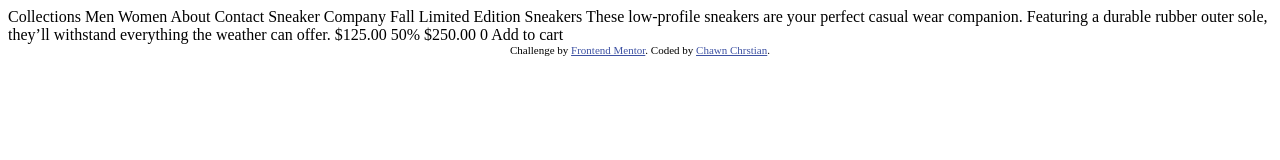
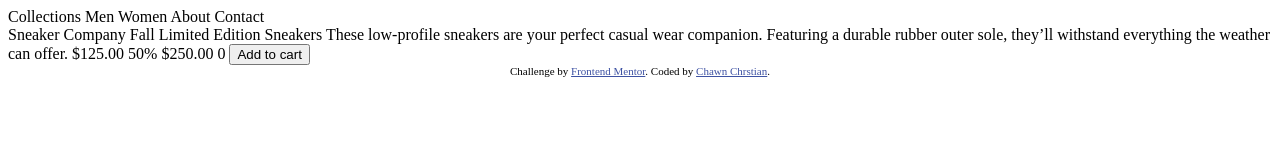
Before and after one commit to AlexC007/Ecommerce-level-1-Frontend, a plain HTML site: page index.html in a window 1280 px wide. Drawn offline with Linux system fonts and the light colour scheme.

Commit message:
Adding organization

```diff
--- a/index.html
+++ b/index.html
@@ -2,8 +2,8 @@
 <html lang="en">
 <head>
   <meta charset="UTF-8">
+  <meta http-equiv="refresh" content="2" >
   <meta name="viewport" content="width=device-width, initial-scale=1.0"> <!-- displays site properly based on user's device -->
-
   <link rel="icon" type="image/png" sizes="32x32" href="./images/favicon-32x32.png">
 
   <title>Frontend Mentor | E-commerce product page</title>
@@ -15,13 +15,14 @@
   </style>
 </head>
 <body>
-
+<header>
   Collections
   Men
   Women
   About
   Contact
-
+</header>
+<div class = "RightBox">
   Sneaker Company
 
   Fall Limited Edition Sneakers
@@ -34,7 +35,8 @@
   $250.00
 
   0
-  Add to cart
+  <button>Add to cart</button>
+</div>
 
   <div class="attribution">
     Challenge by <a href="https://www.frontendmentor.io?ref=challenge" target="_blank">Frontend Mentor</a>.
```
Also changed, not shown: index.css (added).
